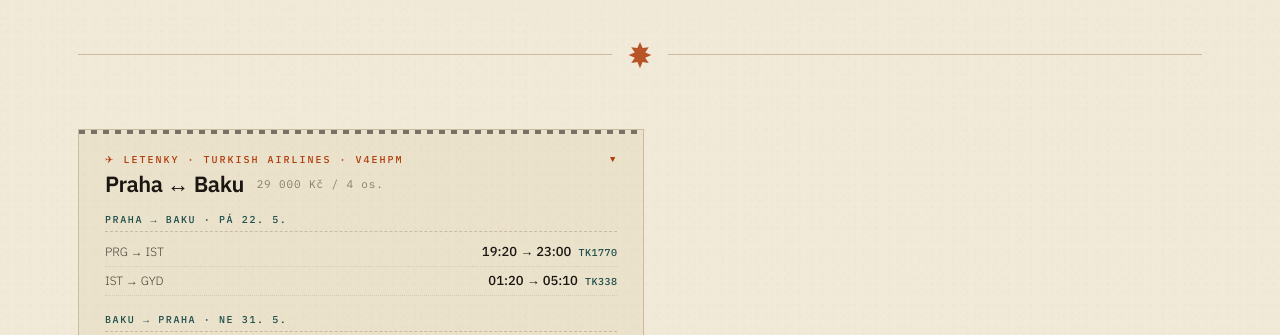
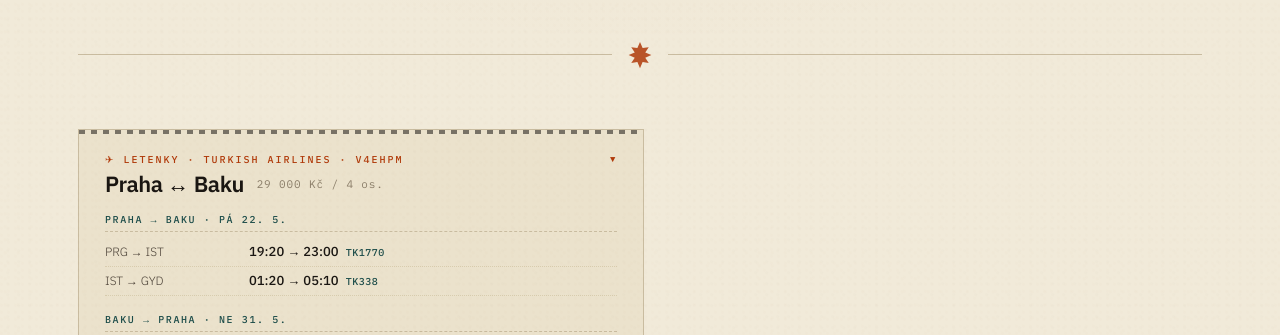
Before and after one commit to humlmartin/trips, a website: page index.html in a window 1280 px wide. Shown: the part 418-753 px from the top of the page. Drawn offline with Linux system fonts and the light colour scheme.

Commit message:
Desktop info-row: label a hodnota těsně vedle sebe (ne na opačných okrajích)
space-between na 1124px sekci dělalo obří gap mezi labelem a hodnotou. Mobile UX zůstává (label vlevo / hodnota vpravo). Na desktopu (min-width: 720px) flex-start + gap 24px + value left-align.

Co-Authored-By: Claude Opus 4.7 (1M context) <noreply@anthropic.com>

```diff
--- a/index.html
+++ b/index.html
@@ -324,6 +324,15 @@ a { color: inherit; text-decoration: none; }
 }
 .muted-row .info-val,
 .muted-row .info-label { color: var(--ink-mute); font-style: normal; font-weight: 300; }
+
+/* DESKTOP: label a hodnota těsně vedle sebe, ne na opačných stranách */
+@media (min-width: 720px) {
+  .info-row {
+    justify-content: flex-start;
+    gap: 24px;
+  }
+  .info-val { text-align: left; }
+}
 
 .map-btn {
   display: flex;
```
